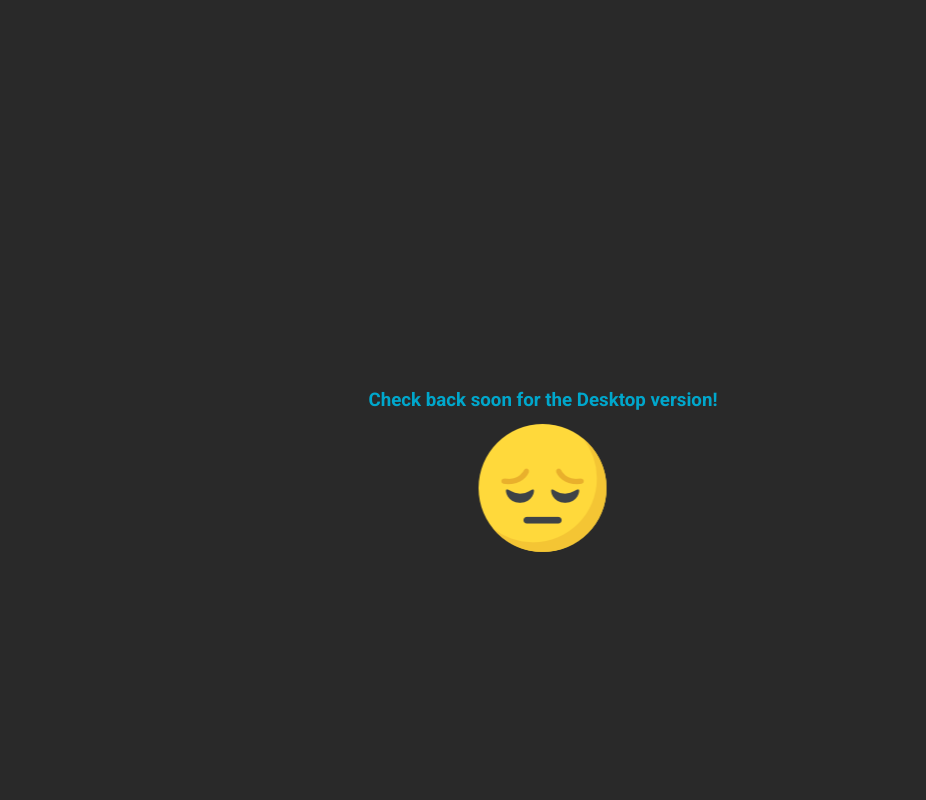
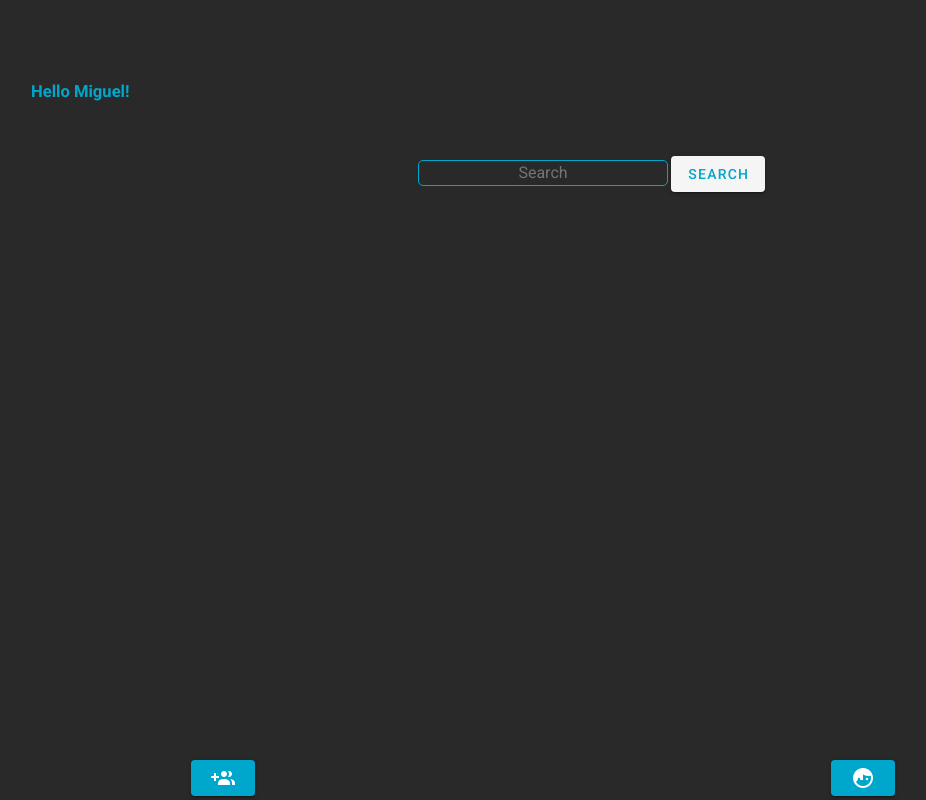
Before and after one commit to Miguel22247/MatchGame, a Vue app: page /home in a window 1280 px wide. Shown: the whole page, without its empty margins (97-1023 px from the left). Built offline with nearby package versions, Linux system fonts and the light colour scheme; what vue-google-oauth2 would draw is missing.

Commit message:
add desktop version and fix search button

```diff
--- a/src/views/Homepage.vue
+++ b/src/views/Homepage.vue
@@ -12,7 +12,7 @@
 			</div>
 			<div>
 				<input type="text" class="search" placeholder="Search">
-				<router-link to="/search"><v-btn>Search</v-btn></router-link>
+				<router-link to="/search"><v-btn class="btn">Search</v-btn></router-link>
 			</div>
 			<div class="display-info">
 
@@ -41,20 +41,6 @@
 <style scoped>
 @media screen and (min-width:1025px){
     .on-desktop {
-        color: #00A7CC;
-        position: absolute;
-        top: 50%;
-        left: 50%;
-        transform: translate(-50%, -50%);
-    }
-
-    .on-desktop img {
-        margin-top: 10px;
-        position: absolute;
-        left: 50%;
-        transform: translate(-50%, 0%);
-    }
-    .mobile-landing {
         display: none;
     }
 
@@ -63,17 +49,13 @@
         height: 100%;
         width: 100%;
     }
-}
-@media screen and (max-width: 1024px){
-    .on-desktop {
-        display: none;
-    }
 
-    .landing-page {
-        background-color: #292929;
-        height: 100%;
-        width: 100%;
-    }
+	.btn {
+		position: absolute;
+		top: 19.5%;
+		left: 60%;
+		color: #00A7CC;
+	}
 
 	* {
         box-sizing: border-box;
@@ -107,4 +89,55 @@
 		transform: translate(-50%, 0);
 	}
 }
+@media screen and (max-width: 1024px){
+    .on-desktop {
+        display: none;
+    }
+
+    .landing-page {
+        background-color: #292929;
+        height: 100%;
+        width: 100%;
+    }
+
+	* {
+        box-sizing: border-box;
+        margin: 0;
+        padding: 0;
+    }
+
+	.hello-user {
+		position: absolute;
+		top: 10%;
+		left: 10%;
+		color: #00A7CC;
+		font-weight: bold;
+		font-size: 20px;
+	}
+
+		.btn {
+		position: absolute;
+		top: 19.5%;
+		left: 65%;
+		color: #00A7CC;
+	}
+
+	.navbar {
+		width: 100%;
+		height: 40px;
+		position: absolute;
+		top: 95%;
+	}
+	.search {
+		color: #00A7CC;
+		border: 1px solid #00A7CC;
+		border-radius: 5px;
+		text-align: center;
+		position: absolute;
+		width: 250px;
+		top: 20%;
+		left: 50%;
+		transform: translate(-50%, 0);
+	}
+}
 </style>
```
